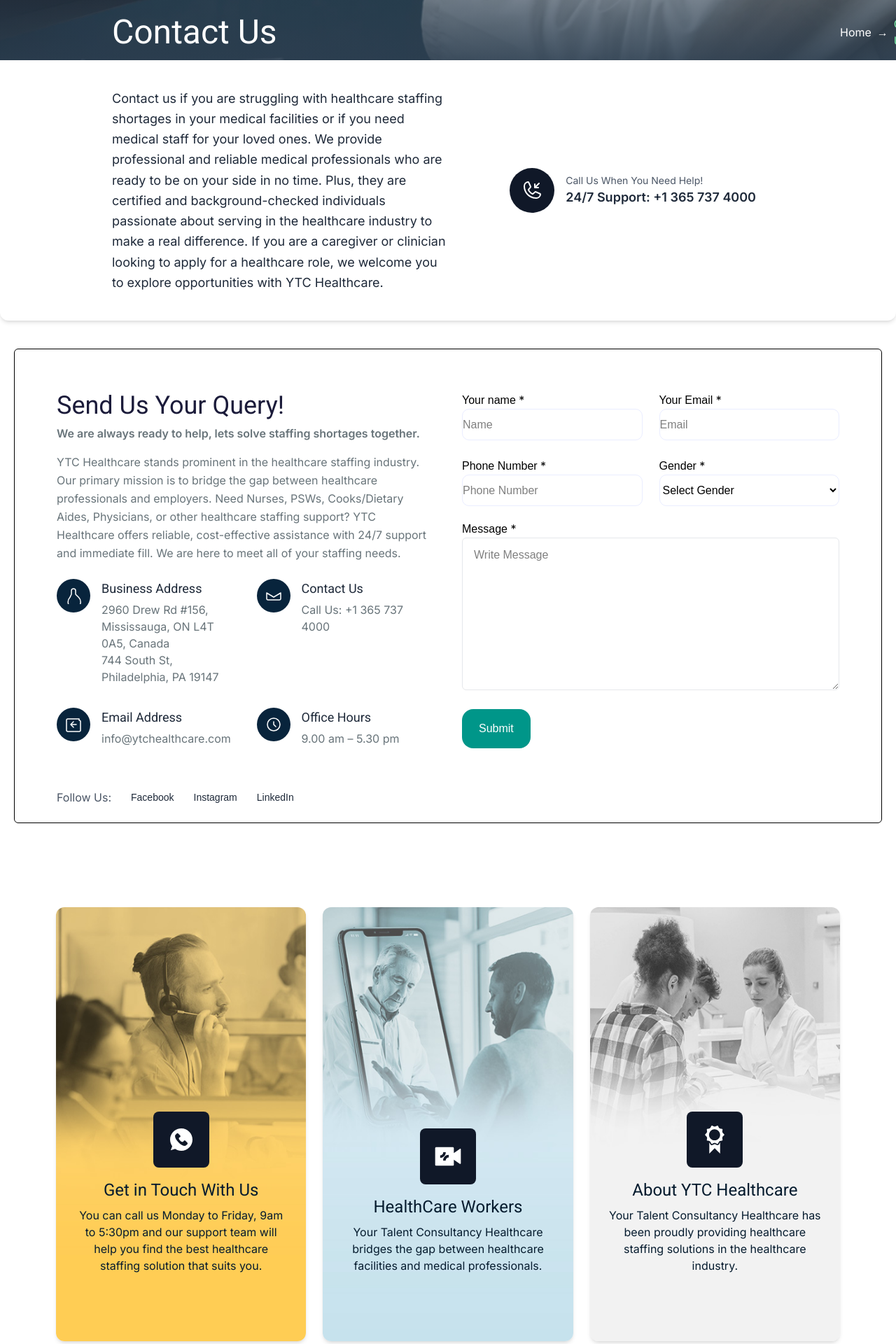
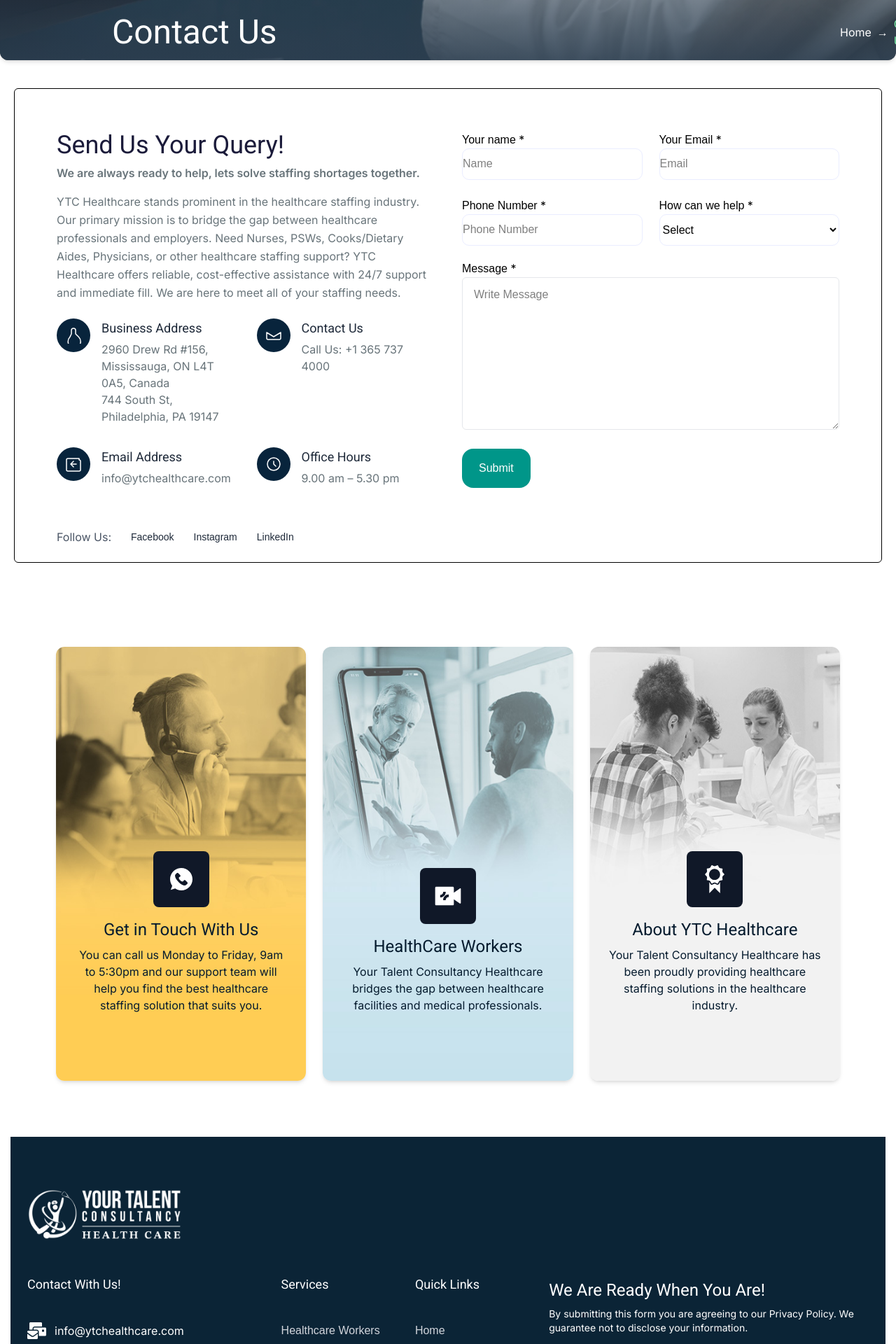
Before and after one commit to ezifydevelopers/ytc-react-next, a Next.js app: page /contact-us in a window 1280 px wide. Shown: the part 360-2280 px from the top of the page at 70% size. Built offline with nearby package versions, Linux system fonts and the light colour scheme.

Commit message:
update contact us form and other changes

```diff
--- a/app/components/Home/SalaryGuideSection.jsx
+++ b/app/components/Home/SalaryGuideSection.jsx
@@ -39,7 +39,6 @@
       const result = await response.json();
 
       if (result.status === "success") {
-        alert("Message sent successfully!");
         handleDownload();
         resetForm();
         setIsOpen(false);
--- a/app/components/footer.jsx
+++ b/app/components/footer.jsx
@@ -14,10 +14,15 @@
                     <div className=" mx-auto lg:flex lg:gap-5 lg:justify-between">
                         <div className='lg:w-[30%]'>
                             <h3 className="text-lg font-semibold mt-[50px] mb-[40px]">Contact With Us!</h3>
-                            <div className="flex items-start gap-3 mb-5">
-                                <span><svg xmlns="http://www.w3.org/2000/svg" fill='white' className='w-[27px] h-[24px]' viewBox="0 0 576 512"><path d="M160 448c-25.6 0-51.2-22.4-64-32-64-44.8-83.2-60.8-96-70.4V480c0 17.7 14.3 32 32 32h256c17.7 0 32-14.3 32-32V345.6c-12.8 9.6-32 25.6-96 70.4-12.8 9.6-38.4 32-64 32zm128-192H32c-17.7 0-32 14.3-32 32v16c25.6 19.2 22.4 19.2 115.2 86.4 9.6 6.4 28.8 25.6 44.8 25.6s35.2-19.2 44.8-22.4c92.8-67.2 89.6-67.2 115.2-86.4V288c0-17.7-14.3-32-32-32zm256-96H224c-17.7 0-32 14.3-32 32v32h96c33.2 0 60.6 25.4 63.7 57.8l.3-.2V416h192c17.7 0 32-14.3 32-32V192c0-17.7-14.3-32-32-32zm-32 128h-64v-64h64v64zm-352-96c0-35.3 28.7-64 64-64h224V32c0-17.7-14.3-32-32-32H96C78.3 0 64 14.3 64 32v192h96v-32z" /></svg></span>
-                                <span> info@ytchealthcare.com</span>
-                            </div>
+                            <a href="mailto:info@ytchealthcare.com" className="flex items-start gap-3 mb-5 text-white hover:underline">
+                                <span>
+                                    <svg xmlns="http://www.w3.org/2000/svg" fill="white" className="w-[27px] h-[24px]" viewBox="0 0 576 512">
+                                        <path d="M160 448c-25.6 0-51.2-22.4-64-32-64-44.8-83.2-60.8-96-70.4V480c0 17.7 14.3 32 32 32h256c17.7 0 32-14.3 32-32V345.6c-12.8 9.6-32 25.6-96 70.4-12.8 9.6-38.4 32-64 32zm128-192H32c-17.7 0-32 14.3-32 32v16c25.6 19.2 22.4 19.2 115.2 86.4 9.6 6.4 28.8 25.6 44.8 25.6s35.2-19.2 44.8-22.4c92.8-67.2 89.6-67.2 115.2-86.4V288c0-17.7-14.3-32-32-32zm256-96H224c-17.7 0-32 14.3-32 32v32h96c33.2 0 60.6 25.4 63.7 57.8l.3-.2V416h192c17.7 0 32-14.3 32-32V192c0-17.7-14.3-32-32-32zm-32 128h-64v-64h64v64zm-352-96c0-35.3 28.7-64 64-64h224V32c0-17.7-14.3-32-32-32H96C78.3 0 64 14.3 64 32v192h96v-32z" />
+                                    </svg>
+                                </span>
+                                <span>info@ytchealthcare.com</span>
+                            </a>
+
                             <div className="flex items-start gap-3 mb-5">
                                 <MdLocationOn className="text-3xl" />
                                 <a href='https://www.google.com/search?q=2960+Drew+Rd+%23156%2C+Mississauga%2C+ON+L4T+0A5%2C+Canada+ytc+healthcare&rlz=1C1VDKB_enCA1105CA1105&oq=2960+Drew+Rd+%23156%2C+Mississauga%2C+ON+L4T+0A5%2C+Canada+ytc+healthcare&gs_lcrp=EgZjaHJvbWUyBggAEEUYOTIGCAEQIRgK0gEINTAzOGowajeoAgiwAgHxBYf0nnl4CvwR&sourceid=chrome&ie=UTF-8'> 2960 Drew Rd #156, Mississauga, ON L4T 0A5, Canada</a>
--- a/app/components/ui/Modal.jsx
+++ b/app/components/ui/Modal.jsx
@@ -5,7 +5,7 @@
 
   return (
     <div className="fixed inset-0 text-white bg-[rgba(0,0,0,0.5)] w-full h-[95vh] xl:h-[100vh] bg-opacity-50 flex items-center justify-center z-50 p-4">
-      <div className="bg-[#009689] rounded-lg max-w-2xl w-full p-6 relative">
+      <div className="bg-[#08243c] rounded-lg max-w-2xl w-full p-6 relative">
         <button
           onClick={onClose}
           className="absolute top-4 cursor-pointer right-4 text-white hover:text-gray-700"
--- a/app/contact-us/page.jsx
+++ b/app/contact-us/page.jsx
@@ -23,8 +23,8 @@
             .required('Phone number is required')
             .matches(/^[0-9]{10,15}$/, 'Enter a valid phone number (10–15 digits)'),
 
-        Gender: Yup.string()
-            .required('Gender is required'),
+        Service: Yup.string()
+            .required('Service is required'),
 
         message: Yup.string()
             .required('Message is required')
@@ -58,7 +58,7 @@
                 <link rel="canonical" href="https://ytchealthcare.com/contact-us/" />
             </Head>
             <Header />
-            <PageHeader title="Contact Us" img="/images/ct1.webp" description={"Contact us if you are struggling with healthcare staffing shortages in your medical facilities or if you need medical staff for your loved ones. We provide professional and reliable medical professionals who are ready to be on your side in no time. Plus, they are certified and background-checked individuals passionate about serving in the healthcare industry to make a real difference. If you are a caregiver or clinician looking to apply for a healthcare role, we welcome you to explore opportunities with YTC Healthcare."} />
+            <PageHeader title="Contact Us" img="/images/ct1.webp" />
             <div className='p-5 my-5'>
                 <div className="mx-auto p-6 md:px-15 md:pt-15 bg-white border rounded-md">
                     <div className="grid md:grid-cols-2 gap-10">
@@ -136,7 +136,7 @@
 
                         {/* Right Column (Form) */}
                         <Formik
-                            initialValues={{ name: '', email: '', number: '', message: '', Gender: '' }}
+                            initialValues={{ name: '', email: '', number: '', message: '', Service: '' }}
                             validationSchema={validationSchema}
                             onSubmit={handleSubmit}
                         >
@@ -166,15 +166,14 @@
                                         </div>
                                         <div className="checkout-form-list">
                                             <label>
-                                                Gender <span className="required">*</span>
+                                                How can we help <span className="required">*</span>
                                             </label>
-                                            <Field as="select" name="Gender" className="select">
-                                                <option value="">Select Gender</option>
-                                                <option value="male">Male</option>
-                                                <option value="female">Female</option>
-                                                <option value="other">Other</option>
+                                            <Field as="select" name="Service" className="select">
+                                                <option value="">Select</option>
+                                                <option value="male">Looking for healthcare staff</option>
+                                                <option value="female">Looking for Job</option>
                                             </Field>
-                                            <ErrorMessage name="Gender" component="div" className="text-red-500 text-sm mt-1" />
+                                            <ErrorMessage name="Service" component="div" className="text-red-500 text-sm mt-1" />
                                         </div>
 
                                     </div>
```
